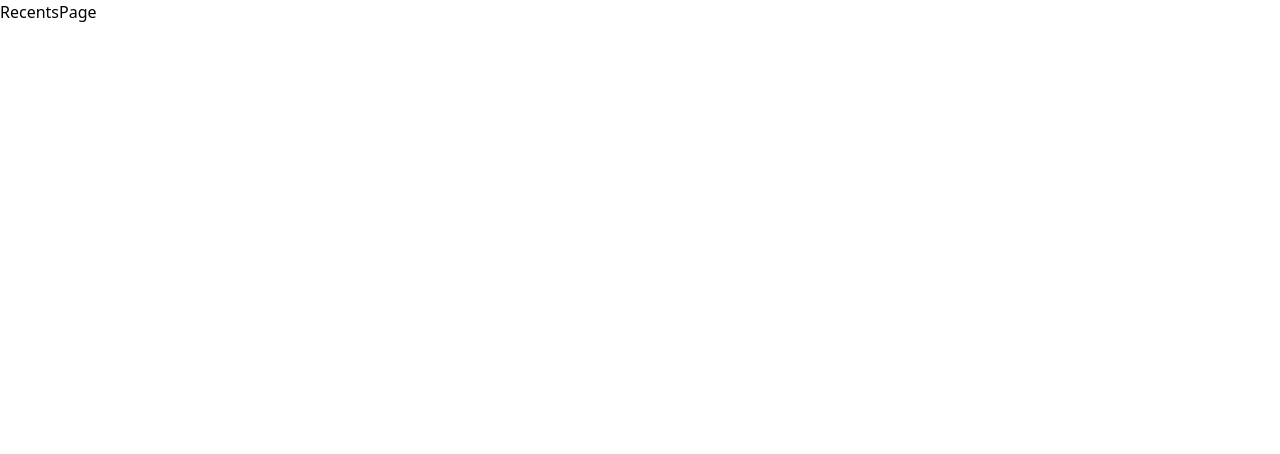
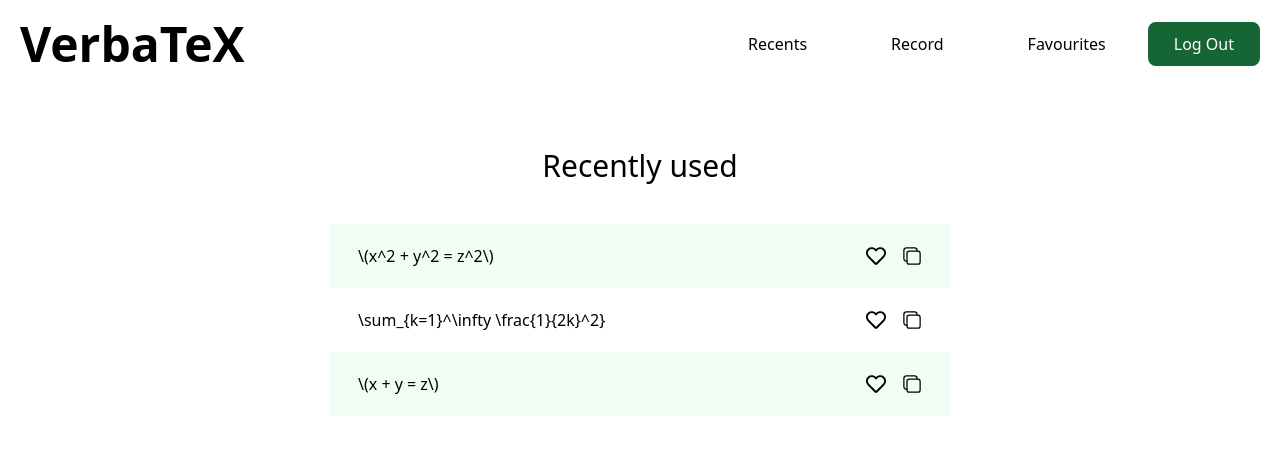
Before and after one commit to leozhang14/VerbaTeX, a React (Vite) app in the folder frontend/: page /recents in a window 1280 px wide. Shown: the top 454 px of the page. Built offline with nearby package versions, Linux system fonts and the light colour scheme.

Commit message:
created recents page

```diff
--- a/frontend/src/components/Navbar.tsx
+++ b/frontend/src/components/Navbar.tsx
@@ -7,7 +7,7 @@
 
 const Navbar = ({ title }: NavbarProps) => {
   return (
-    <div className="container mx-auto p-5 flex flex-col bg-blue-50">
+    <div className="container mx-auto p-5 flex flex-col">
       <div className="flex items-center justify-between">
         <div className="text-5xl font-bold">VerbaTeX</div>
         <div className="flex space-x-4">
--- /dev/null
+++ b/frontend/src/pages/RecentsPage/RecentsCard.tsx
@@ -0,0 +1,28 @@
+import { FaRegHeart } from "react-icons/fa";
+import { IoCopyOutline } from "react-icons/io5";
+
+type RecentsCardsProps = {
+  recent: string;
+  index: number;
+};
+
+const RecentsCard = ({ recent, index }: RecentsCardsProps) => {
+  const handleCopy = () => {
+    navigator.clipboard.writeText(recent);
+  };
+  return (
+    <div
+      className={`flex justify-between p-5 px-7 ${
+        index % 2 === 0 ? "bg-green-50" : "bg-white"
+      }`}
+    >
+      <div>{recent}</div>
+      <div className="flex items-center space-x-4 text-xl">
+        <FaRegHeart />
+        <IoCopyOutline onClick={handleCopy} />
+      </div>
+    </div>
+  );
+};
+
+export default RecentsCard;
--- a/frontend/src/pages/RecentsPage/RecentsPage.tsx
+++ b/frontend/src/pages/RecentsPage/RecentsPage.tsx
@@ -1,7 +1,31 @@
-import React from "react";
+import Navbar from "../../components/Navbar";
+import RecentsCard from "./RecentsCard";
+
+const data = {
+  recents: [
+    "\\(x^2 + y^2 = z^2\\)",
+    "\\sum_{k=1}^\\infty \\frac{1}{2k}^2}",
+    "\\(x + y = z\\)",
+  ],
+};
 
 const RecentsPage = () => {
-  return <div>RecentsPage</div>;
+  return (
+    <div>
+      <Navbar title="Recently used"></Navbar>
+      <div className="container mx-auto p-5 flex flex-col items-center">
+        <div className="w-1/2 flex flex-col">
+          {data.recents.map((recent, index) => (
+            <RecentsCard
+              key={index}
+              recent={recent}
+              index={index}
+            ></RecentsCard>
+          ))}
+        </div>
+      </div>
+    </div>
+  );
 };
 
 export default RecentsPage;
--- a/frontend/src/pages/RecordPage/RecordPage.tsx
+++ b/frontend/src/pages/RecordPage/RecordPage.tsx
@@ -28,7 +28,7 @@
   return (
     <div>
       <Navbar title="Record new commands"></Navbar>
-      <div className="container mx-auto p-5 flex flex-col items-center bg-red-50">
+      <div className="container mx-auto p-5 flex flex-col items-center">
         <div className="flex items-center space-x-3">
           <div
             className="bg-green-500 rounded-full w-16 h-16 flex items-center justify-center text-white"
```
